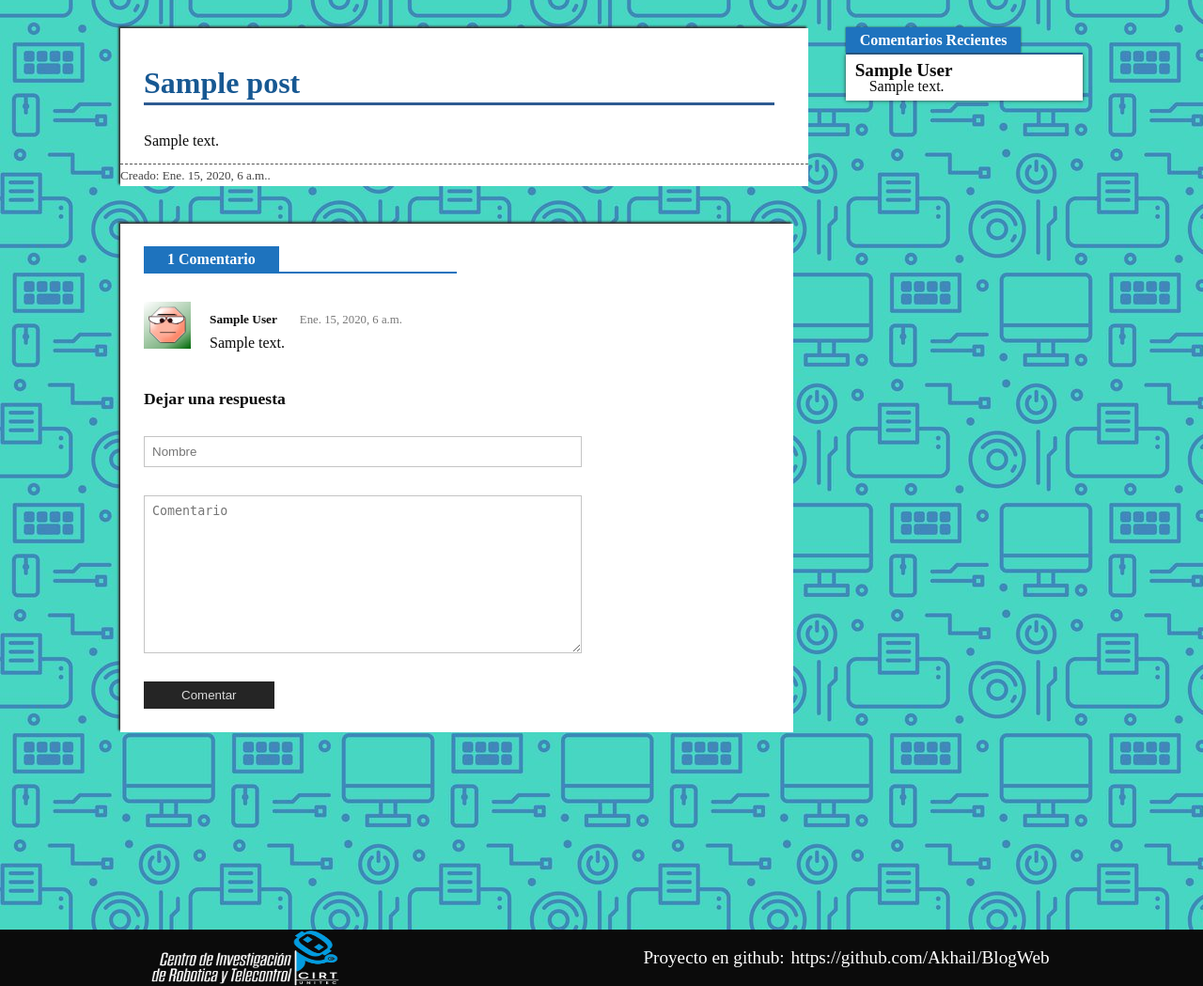
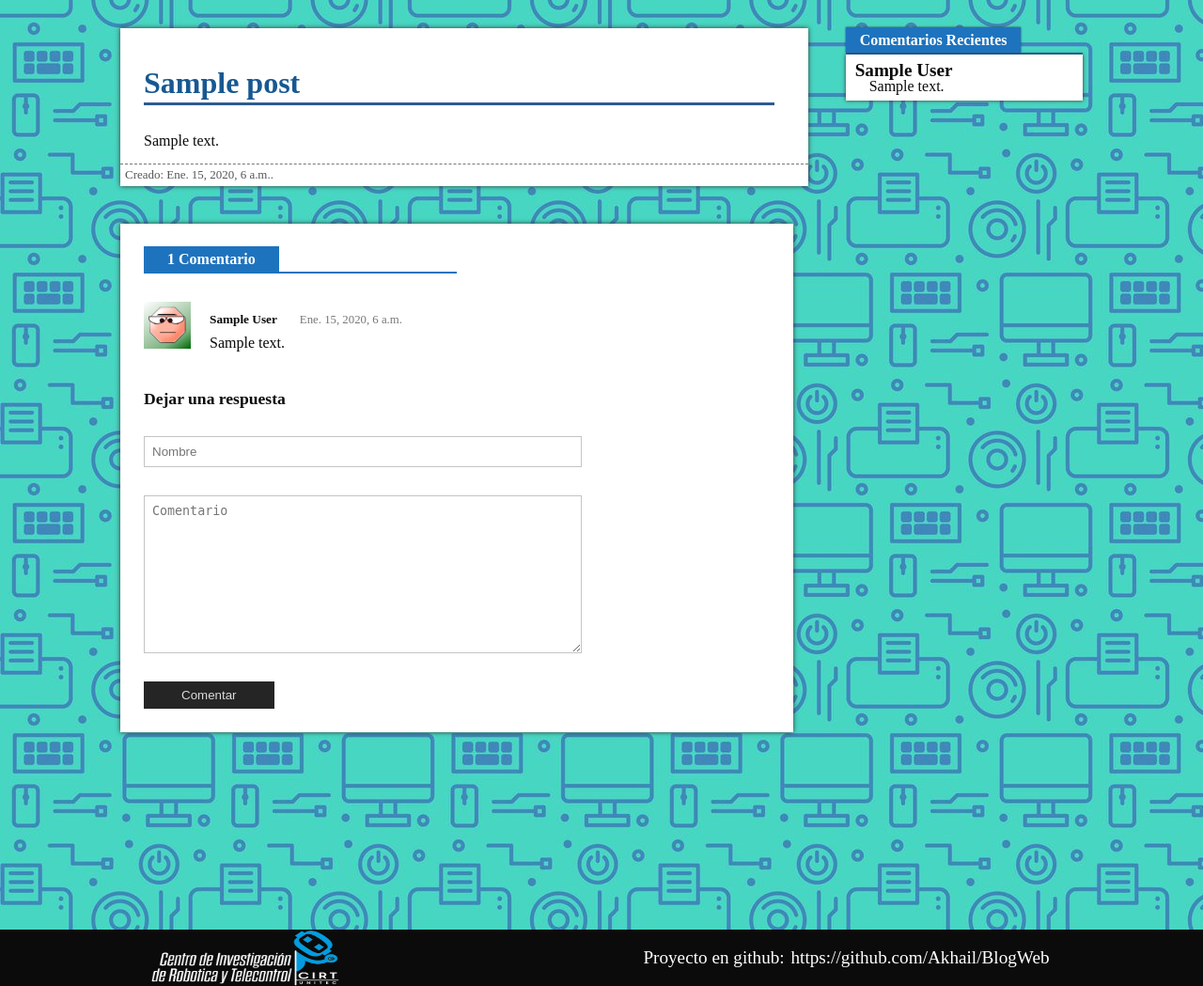
Before and after one commit to Akhail/BlogWeb, a Django app: a page that uses Blog/templates/Blog/base.html in a window 1280 px wide. Shown: the part 92-1141 px from the top of the page at 94% size. Run offline with Django 3.2, Linux system fonts and the light colour scheme; tables that the repository leaves empty hold one stand-in row (values such as "Sample post"); some libraries are stand-ins or nearby versions.

Commit message:
Change css shadows

```diff
--- a/Blog/static/css/components/_section.sass
+++ b/Blog/static/css/components/_section.sass
@@ -11,7 +11,7 @@ section
     padding-right: 10%
     article
         width: 70%
-        box-shadow: -2px -2px 2px #333
+        box-shadow: 0 0 5px #333
         background: white
         position: relative
         div.date
@@ -20,11 +20,12 @@ section
             bottom: 0
             left: 0
             width: 100%
-            padding: 5px 0
-            border-top: 1px dashed #555
+            padding: 5px 0 5px 5px
+            box-sizing: border-box
+            border-top: 1px dashed #777
             background: white
-            font-size: 0.82em
-            color: #444
+            font-size: 0.81em
+            color: #555
         div.error-search
             color: #ff4c4d
             font-size: 2.7em
@@ -92,7 +93,7 @@ section
 div.comment-post
     padding: 25px
     width: 52%
-    box-shadow: -2px -2px 2px #333
+    box-shadow: 0 0 5px #333
     margin-top: 40px
     margin-left: 10%
     background: white
--- a/Blog/static/css/master.css
+++ b/Blog/static/css/master.css
@@ -124,7 +124,7 @@ section {
   padding-right: 10%; }
   section article {
       width: 70%;
-      box-shadow: -2px -2px 2px #333;
+      box-shadow: 0 0 5px #333;
       background: white;
       position: relative;
   }
@@ -135,11 +135,12 @@ section article div.date {
     bottom: 0;
     left: 0;
     width: 100%;
-    padding: 5px 0;
-    border-top: 1px dashed #555;
+    padding: 5px 0 5px 5px;
+    box-sizing: border-box;
+    border-top: 1px dashed #777;
       background: white;
-    font-size: 0.82em;
-    color: #444;
+    font-size: 0.81em;
+    color: #555;
 }
 
 section article div.error-search {
@@ -219,7 +220,7 @@ section article.recent-publish > div.recent-post div.tags span + span {
 div.comment-post {
     padding: 25px;
     width: 52%;
-    box-shadow: -2px -2px 2px #333;
+    box-shadow: 0 0 5px #333;
     margin-top: 40px;
     margin-left: 10%;
     background: white;
```
Also changed, not shown: 1 other file.
